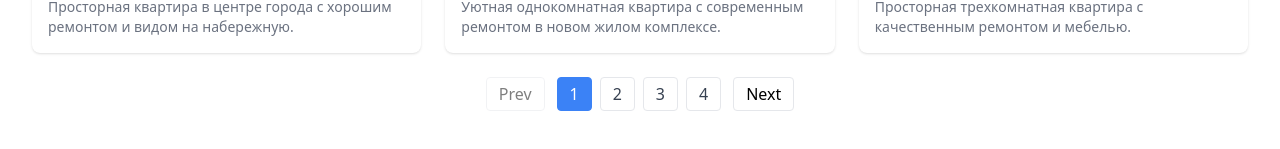
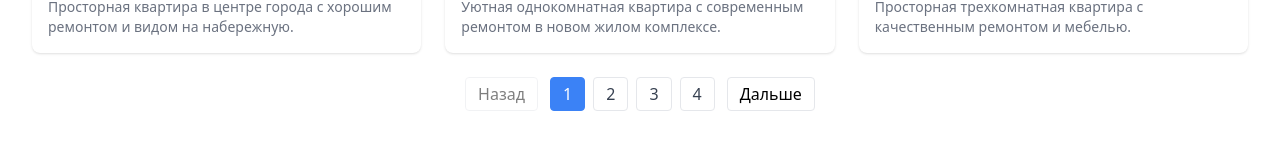
Before and after one commit to aiqyyn1/krisha-filter, a Vue app: page / in a window 1280 px wide. Shown: the part 729-878 px from the top of the page. Built offline with nearby package versions, Linux system fonts and the light colour scheme; the HTML template or start-up script is replaced by a standard one.

Commit message:
feat:add pagination

```diff
--- a/src/views/Home.vue
+++ b/src/views/Home.vue
@@ -32,7 +32,7 @@
           @click="goToPage(currentPage - 1)"
           :disabled="currentPage === 1"
           class="px-3 py-1 border rounded mr-2 disabled:opacity-50">
-          Prev
+          Назад
         </button>
 
         <template v-for="n in totalPages" :key="n">
@@ -50,7 +50,7 @@
           @click="goToPage(currentPage + 1)"
           :disabled="currentPage === totalPages"
           class="px-3 py-1 border rounded ml-2 disabled:opacity-50">
-          Next
+          Дальше
         </button>
       </div>
     </div>
```
